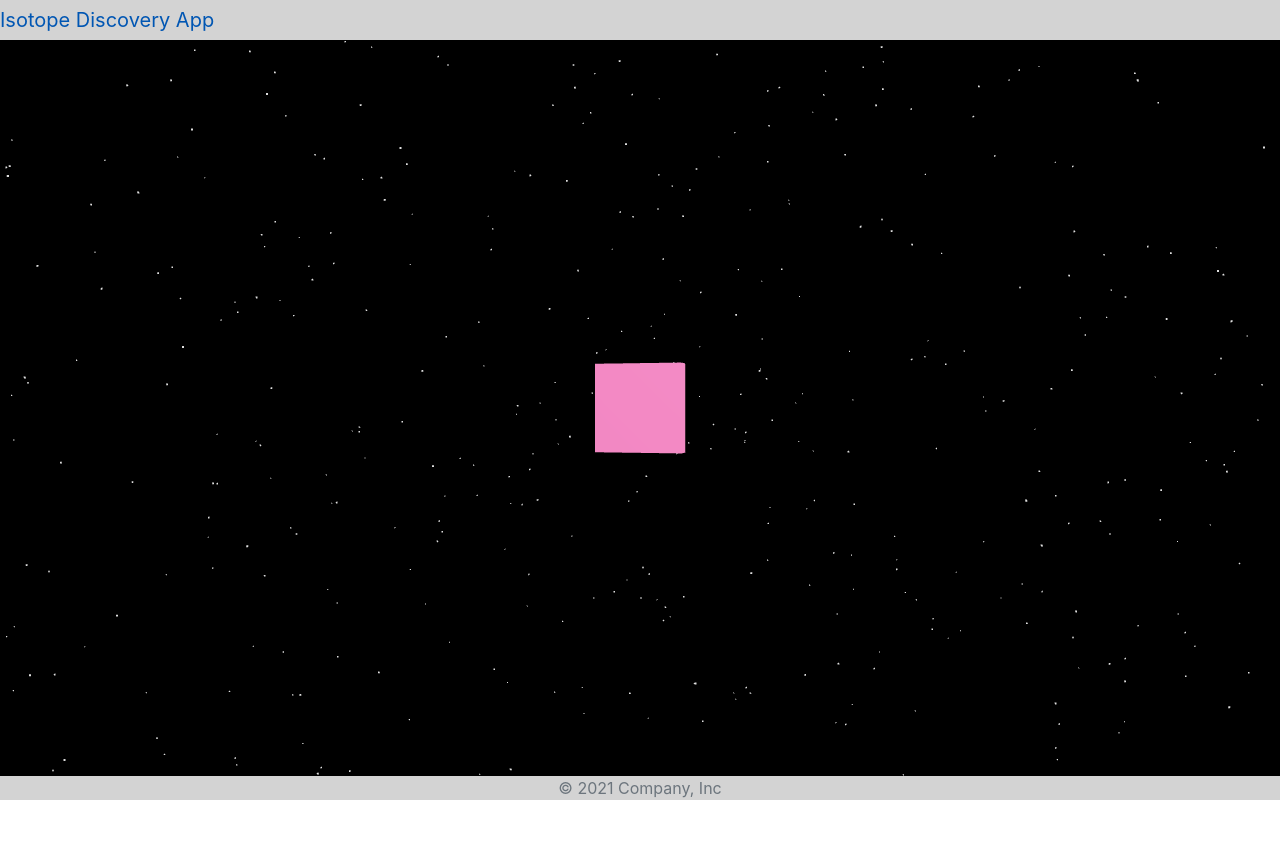
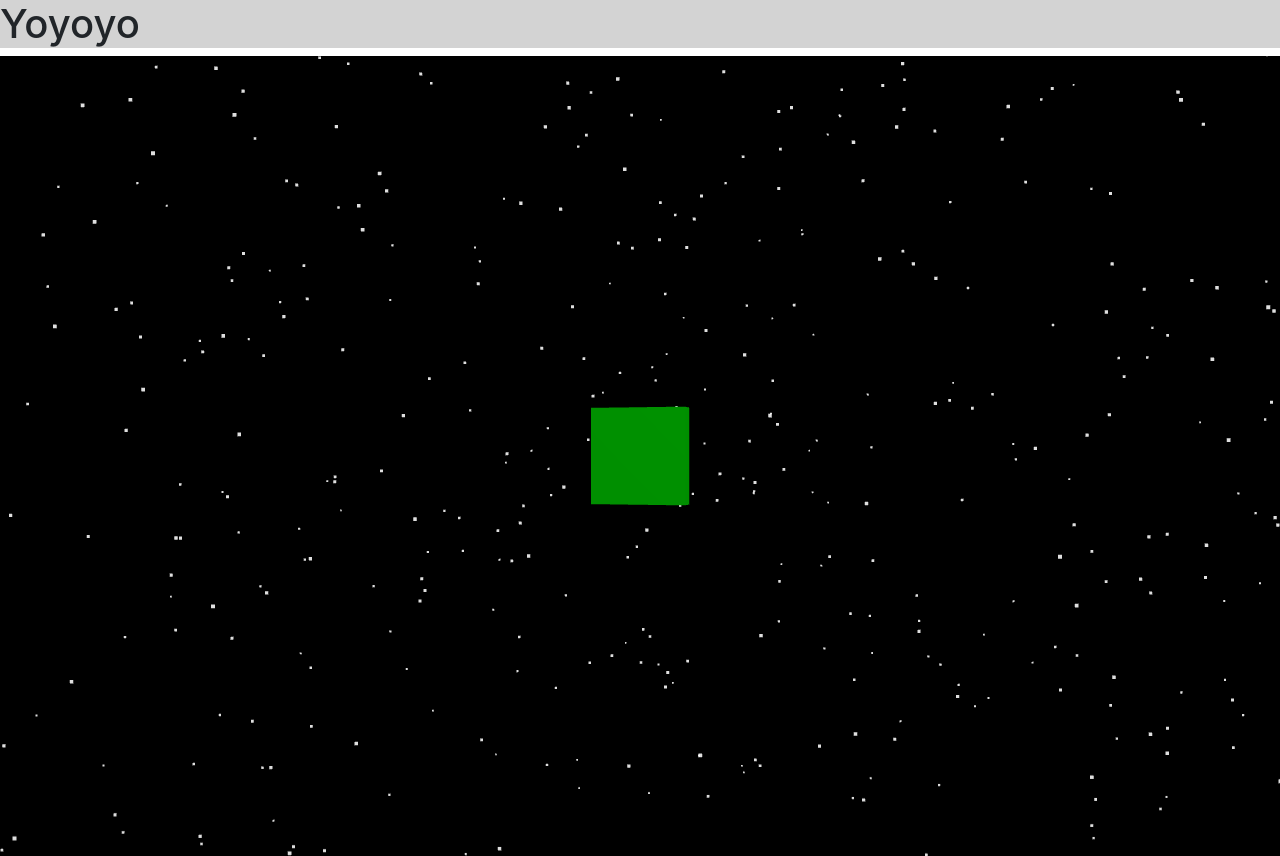
Before and after one commit to YungLawn/ThreejsplaygroundpureReact, a React (Create React App) app in the folder my-app/: page / in a window 1280 px wide. Before the commit the page ends 800 px from the top, so only its background shows below. Built offline with nearby package versions, Linux system fonts and the light colour scheme.

Commit message:
not quite sure what im doing yet

```diff
--- /dev/null
+++ b/my-app/src/components/Header.js
@@ -0,0 +1,15 @@
+import React, { Component } from 'react';
+import '../index.css';
+
+class Header extends Component {
+    state = {  }
+    render() {
+        return (
+            <div id='header'>
+                <h1>Yoyoyo</h1>
+            </div>
+        );
+    }
+}
+
+export default Header;
--- a/my-app/src/components/layouts/Footer/Footer.js
+++ /dev/null
@@ -1,16 +0,0 @@
-import React from "react";
-
-import '../../../index.css';
-
-class Footer extends React.Component {
-  render() {
-    return(
-        <footer id='footer'>
-          <div>
-            <span className='text-muted'>© 2021 Company, Inc</span>
-          </div>
-      </footer>
-    );
-  }
-}
-export default Footer;
--- a/my-app/src/components/layouts/Header/Header.js
+++ /dev/null
@@ -1,95 +0,0 @@
-import React from "react";
-
-import '../../../index.css';
-
-class Header extends React.Component {
-    // https://chrisdevcode.hashnode.dev/how-to-create-a-layout-component-react
-  render() {
-    return(
-      <header id='header'>
-        <nav>
-        <div>
-          <a className='navbar-brand' href='/'>
-            Isotope Discovery App
-          </a>
-          {/* <button
-            className='navbar-toggler'
-            type='button'
-            data-bs-toggle='collapse'
-            data-bs-target='#navbarSupportedContent'
-            aria-controls='navbarSupportedContent'
-            aria-expanded='false'
-            aria-label='Toggle navigation'
-          >
-            <span className='navbar-toggler-icon' />
-          </button> */}
-
-          {/* <div className='collapse navbar-collapse' id='navbarSupportedContent'>
-            <ul className='navbar-nav me-auto mb-2 mb-lg-0'>
-              <li className='nav-item'>
-                <a className='nav-link active' aria-current='page' href='/'>
-                  Home
-                </a>
-              </li>
-              <li className='nav-item'>
-                <a className='nav-link' href='/'>
-                  Link
-                </a>
-              </li>
-              <li className='nav-item dropdown'>
-                <a
-                  className='nav-link dropdown-toggle'
-                  href='/'
-                  id='navbarDropdown'
-                  role='button'
-                  data-bs-toggle='dropdown'
-                  aria-expanded='false'
-                >
-                  Dropdown
-                </a>
-                <ul className='dropdown-menu' aria-labelledby='navbarDropdown'>
-                  <li>
-                    <a className='dropdown-item' href='/'>
-                      Action
-                    </a>
-                  </li>
-                  <li>
-                    <a className='dropdown-item' href='/'>
-                      Another action
-                    </a>
-                  </li>
-                  <li>
-                    <hr className='dropdown-divider' />
-                  </li>
-                  <li>
-                    <a className='dropdown-item' href='/'>
-                      Something else here
-                    </a>
-                  </li>
-                </ul>
-              </li>
-              <li className='nav-item'>
-                <a className='nav-link disabled' href='/'>
-                  Disabled
-                </a>
-              </li>
-            </ul>
-            <form className='d-flex' role='search'>
-              <input
-                className='form-control me-2'
-                type='search'
-                placeholder='Search'
-                aria-label='Search'
-              />
-              <button className='btn btn-outline-success' type='submit'>
-                Search
-              </button>
-            </form>
-          </div> */}
-        </div>
-      </nav>
-      </header>
-    );
-  }
-}
-export default Header;
--- a/my-app/src/components/layouts/Layout.js
+++ /dev/null
@@ -1,15 +0,0 @@
-import React from "react"
-import Header from "./Header/Header"
-import Footer from "./Footer/Footer"
-class Layout extends React.Component {
-  render(){
-    return (
-      <>
-        <Header id='header' />
-        <main>{this.props.children}</main>
-        <Footer id='footer' />
-      </>
-    )
-  }
-}
-export default Layout;
--- a/my-app/src/components/table.js
+++ b/my-app/src/components/table.js
@@ -1,9 +1,15 @@
 import React, {Component } from "react";
 import { Box} from "@react-three/drei";
 
-const PeridoicTable = () => (
+const Tile = () => (
     <Box args={[1, 1, 0.2]} position={[0,0,0]}>
-    <meshStandardMaterial attach="material" color="hotpink" />
+    <meshLambertMaterial attach="material" color="green" />
+    </Box>
+);
+
+const PerTable = () => (
+    <Box args={[1, 1, 0.2]} position={[0,0,0]}>
+        <meshLambertMaterial attach="material" color="green" />
     </Box>
 );
 
@@ -13,14 +19,8 @@ class Table extends Component {
         Helium: ['He', 'Helium', '4.002602', 18, 1, 18, 10]
     }
 
-    PeridoicTable = () => (
-        <Box args={[1, 1, 0.2]} position={[0,0,0]}>
-        <meshStandardMaterial attach="material" color="beige" />
-        </Box>
-    );
-
     render() {
-        return (<PeridoicTable/>);
+        return (<Tile/>);
     }
 }
 
--- a/my-app/src/index.css
+++ b/my-app/src/index.css
@@ -1,28 +1,14 @@
 #appContainer{
-  height: 92vh;
+  height: 100vh;
 }
 
 #canvas{
   background-color: black;
-  height: 100%;
-  width: 100%;
 }
 
 #header{
-  position:relative;
-  height: 5vh;
   top:0;
   right:0;
   left:0;
   background-color: lightgrey;
 }
-
-#footer{
-  position:relative;
-  height: 3vh;
-  left:0;
-  bottom:0;
-  right:0;
-  background-color: lightgray;
-  text-align: center;
-}
--- a/my-app/src/index.js
+++ b/my-app/src/index.js
@@ -3,14 +3,16 @@ import ReactDOM from 'react-dom/client';
 import './index.css';
 import 'bootstrap/dist/css/bootstrap.css';
 import App from './App';
-import Layout from './components/layouts/Layout';
+import Header from './components/Header';
 
 const root = ReactDOM.createRoot(document.getElementById('root'));
 root.render(
 
-    <Layout>
-      <App/>
-    </Layout>
+   <>
+   <Header/>
+    <App/>
+   </>
+
 
 
 );
```
